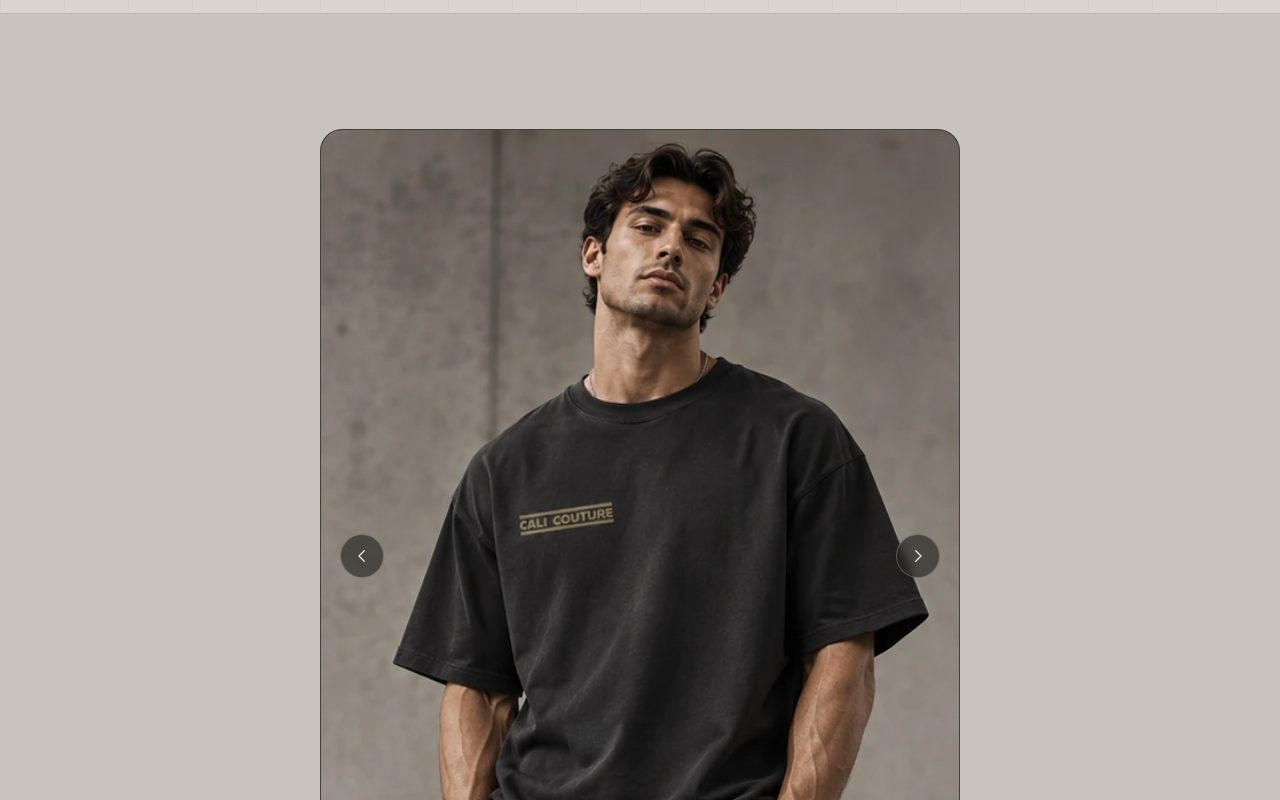
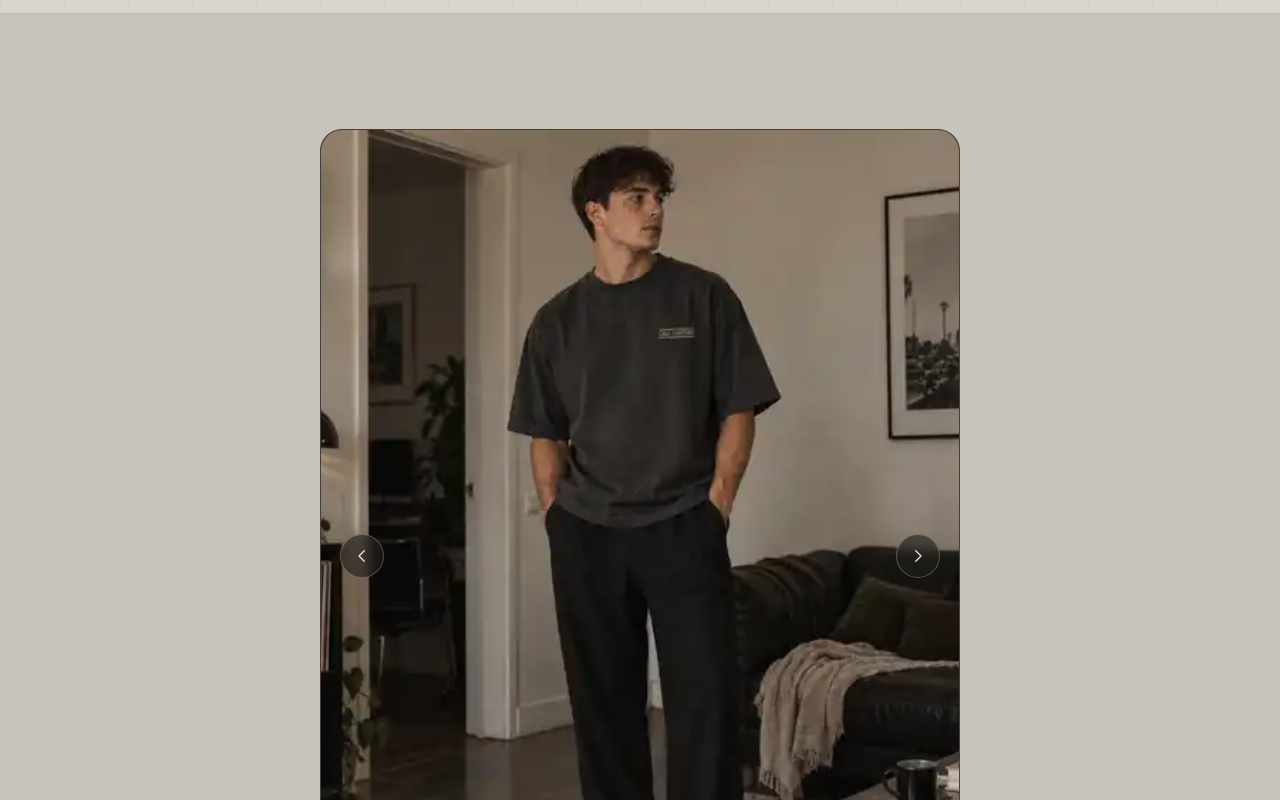
Before and after one commit to Sez-92/cali-couture-clothing, a React (Vite) app: page / in a window 1280 px wide. Shown: the part 2640-3440 px from the top of the page. Built offline with nearby package versions, Linux system fonts and the light colour scheme.

Commit message:
Use new Cali Couture model in lookbook

```diff
--- a/src/data/product.ts
+++ b/src/data/product.ts
@@ -51,13 +51,13 @@ export function formatPrice(cents: number, currency = "EUR") {
 
 export const MODEL_IMAGES: { src: string; alt: string; label: string }[] = [
   {
-    src: "./assets/model/model-black-front.webp",
-    alt: "Model trägt THE FORM in Charcoal, Vorderansicht",
+    src: "./assets/model/model-new-front.webp",
+    alt: "Model trägt THE FORM in Charcoal im Alltag, Vorderansicht",
     label: "Front",
   },
   {
-    src: "./assets/model/model-black-back.webp",
-    alt: "Model trägt THE FORM in Charcoal, Rückansicht",
+    src: "./assets/model/model-new-back.webp",
+    alt: "Model trägt THE FORM in Charcoal mit großem CC-Backprint, Rückansicht",
     label: "Back",
   },
 ];
```
